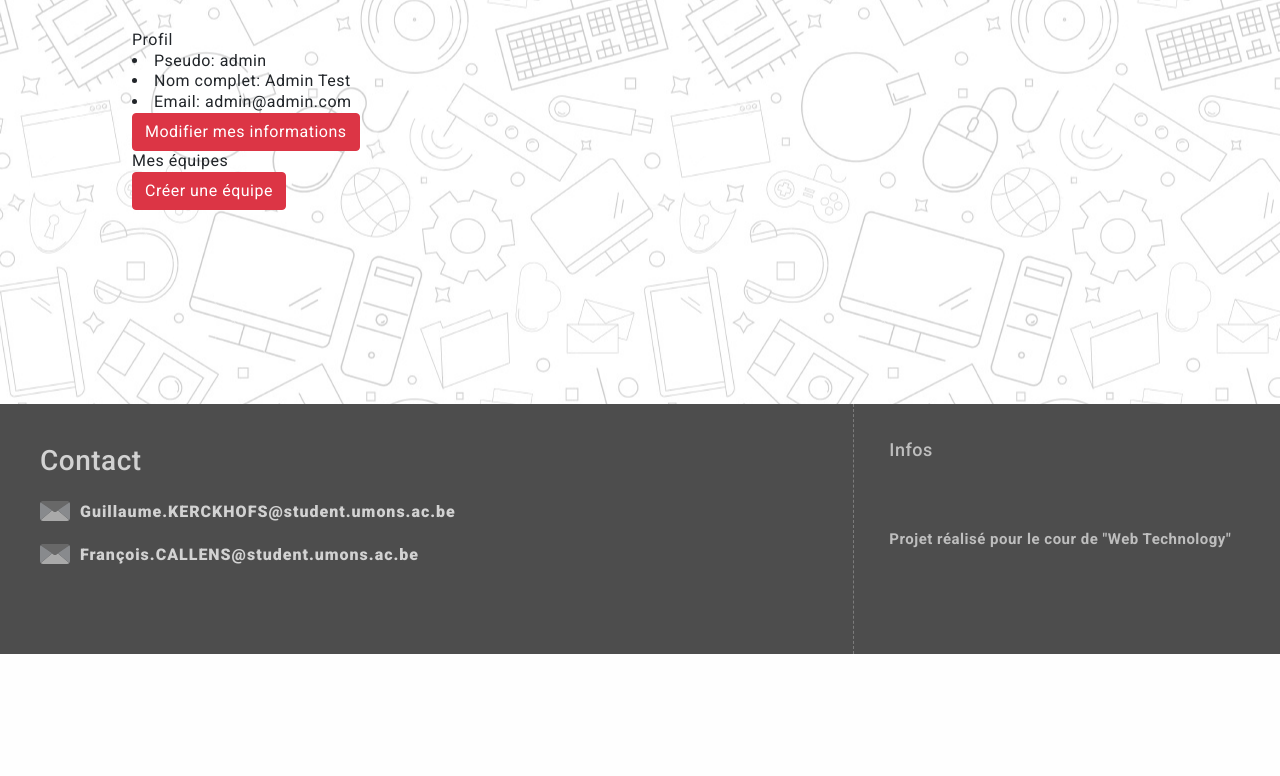
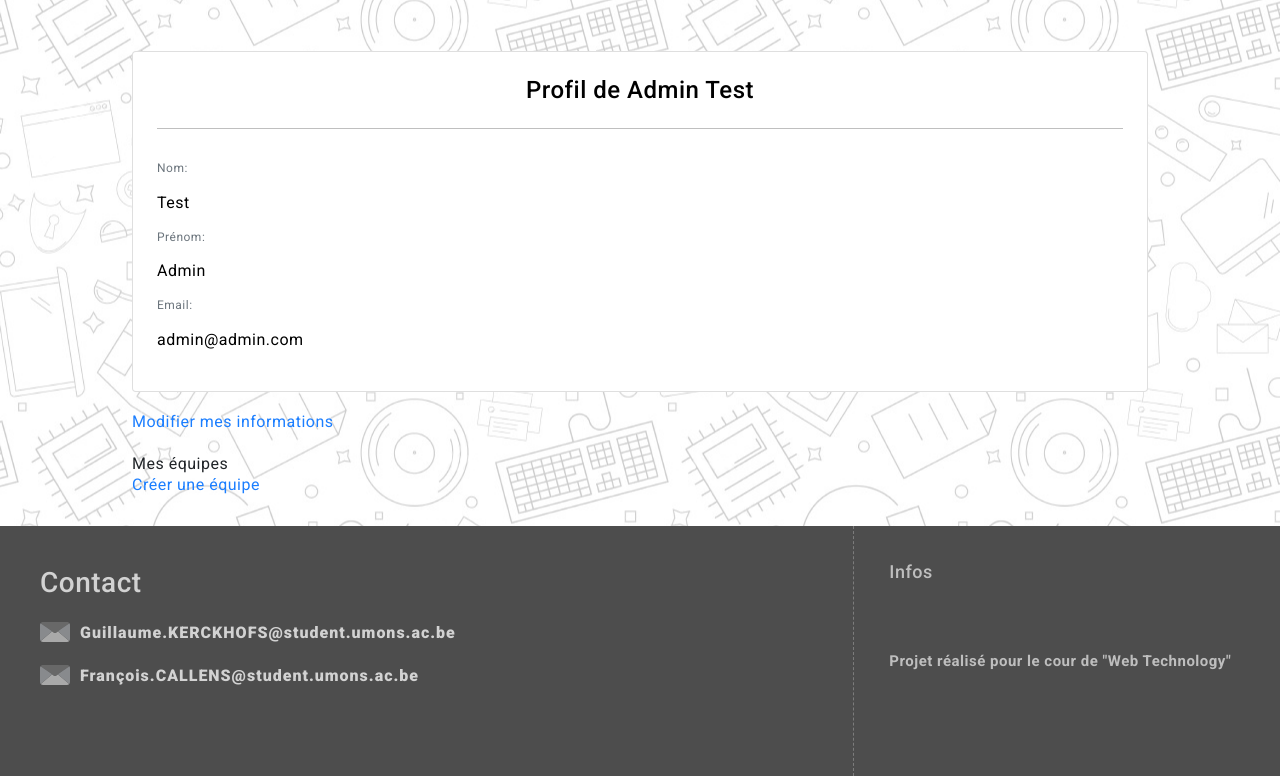
Before and after one commit to GuillaumeKerckhofs/Projet-webTechno, a Django app: page /profil/ in a window 1280 px wide. Shown: the part 146-922 px from the top of the page. Before the commit the page ends 800 px from the top, so only its background shows below. Run offline with Django 3.2, Linux system fonts and the light colour scheme; a user stored in the database is signed in; some libraries are stand-ins or nearby versions.

Commit message:
Add edit profil

```diff
--- a/leaderboard/gui/views.py
+++ b/leaderboard/gui/views.py
@@ -1,5 +1,5 @@
 from django.shortcuts import  render, redirect
-from users.forms import NewUserForm,UserLoginForm
+from users.forms import NewUserForm,UserLoginForm,customUserChangeForm
 from django.urls import reverse_lazy
 from django.views.generic.edit import CreateView
 from django.contrib import messages
@@ -32,13 +32,8 @@ def login_request(request):
 			user = authenticate(username=username, password=password)
 			if user is not None:
 				if user.is_active:
-					print("login réussi")
 					login(request, user)
 					return redirect(homeView)
-				else:
-					print("compte inactif")
-			else:
-				print("login raté")
 		else:
 			print(form.errors)
 
@@ -46,6 +41,17 @@ def login_request(request):
 	else:
 		form=UserLoginForm()
 	return render(request=request, template_name='gui/HTML/login.html', context={"login_form":form})
+
+def edit_profile(request):
+    if request.method == 'POST':
+        form = customUserChangeForm(request.POST, instance=request.user)
+
+        if form.is_valid():
+            form.save()
+            return redirect(profil_view)
+    else:
+         form = customUserChangeForm(instance=request.user)
+    return render(request,template_name='gui/HTML/edit.html',context={'edit_form':form})
 
 
 def logout_request(request):
--- a/leaderboard/leaderboard/urls.py
+++ b/leaderboard/leaderboard/urls.py
@@ -15,7 +15,7 @@ Including another URLconf
 """
 from django.contrib import admin
 from django.urls import path
-from gui.views import homeView,register_request,login_request,logout_request,profil_view,teamProfil_view
+from gui.views import homeView,register_request,login_request,logout_request,profil_view,teamProfil_view,edit_profile
 from django.conf import settings
 from django.conf.urls.static import static
 
@@ -29,5 +29,6 @@ urlpatterns = [
     path("login/", login_request, name="login"),
     path("logout/",logout_request,name="logout"),
     path("profil/",profil_view,name="profil"),
+    path("profil/edit/",edit_profile,name="edit"),
     path("teamProfil/",teamProfil_view,name="teamProfil"),
 ]
--- a/leaderboard/templates/gui/HTML/Profil.html
+++ b/leaderboard/templates/gui/HTML/Profil.html
@@ -7,27 +7,33 @@
 
         <!-- Informations -->
         <div class="container" id="Informations">
-            <h class="diplay-10">Profil</h>
             </br>
             {% if user.is_authenticated %}
-                <li>Pseudo: {{ user.user_name }}</li>
-                <li>Nom complet: {{ user.first_name }} {{ user.last_name }}</li>
-                <li>Email: {{ user.email }}</li>
+                <div class="card p-4">
+                    <h4 class="card-title font-weight-bold text-center">Profil de {{ user.first_name }} {{ user.last_name }}</h4>
+                    <hr>
+                    <div class="card-text">
+                        <p class="text-muted mb-0" style="font-size: 12px">Nom:</p>
+                        <p>{{ user.last_name }}</p>
+                        <p class="text-muted mb-0" style="font-size: 12px">Prénom:</p>
+                        <p>{{ user.first_name }}</p>
+                        <p class="text-muted mb-0" style="font-size: 12px">Email:</p>
+                        <p>{{ user.email }} </p>
+                    </div>
+                </div>
 
-                <div class="col-md-6 mb-md-6 mb-6">
-                    <button type="button" class="btn btn-primary" data-bs-toggle="modal" data-bs-target="#profilModal">
-                        Modifier mes informations
-                    </button>
+                </br>
+                <div>
+                    <a href="/profil/edit">Modifier mes informations </a>
                 </div>
+            </br>
             {% endif %}
 
             <h class="diplay-10">Mes équipes</h>
 
-
-            <div class="col-md-6 mb-md-6 mb-6">
-                <button type="button" class="btn btn-primary" data-bs-toggle="modal" data-bs-target="#createTeamModal">
-                    Créer une équipe
-                </button>
+            </br>
+            <div>
+                <a href="#">Créer une équipe </a>
             </div>
 
         </div>
--- a/leaderboard/users/forms.py
+++ b/leaderboard/users/forms.py
@@ -37,3 +37,8 @@ class UserLoginForm(AuthenticationForm):
 	#			password=self.cleaned_data('password')
 	#			if not authenticate(user_name=user_name,password=password):
 	#				raise forms.ValidationError("Invalid LOGIN")
+
+class customUserChangeForm(UserChangeForm):
+	class Meta:
+		model = CustomUser
+		fields = ("email","first_name","last_name","is_dev")
```
Also changed, not shown: leaderboard/templates/gui/HTML/edit.html (added, +28 -0 lines), leaderboard/db.sqlite3.
